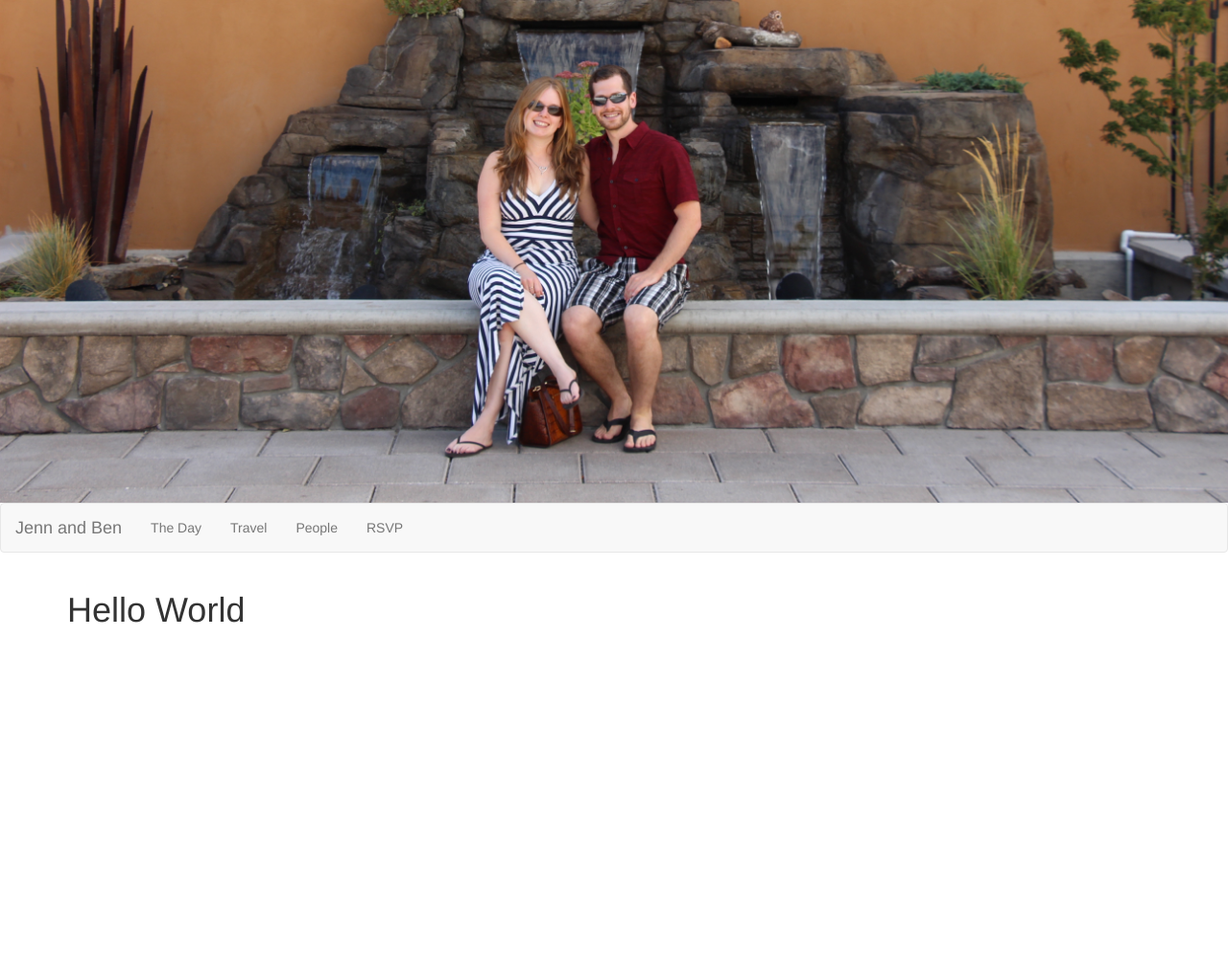
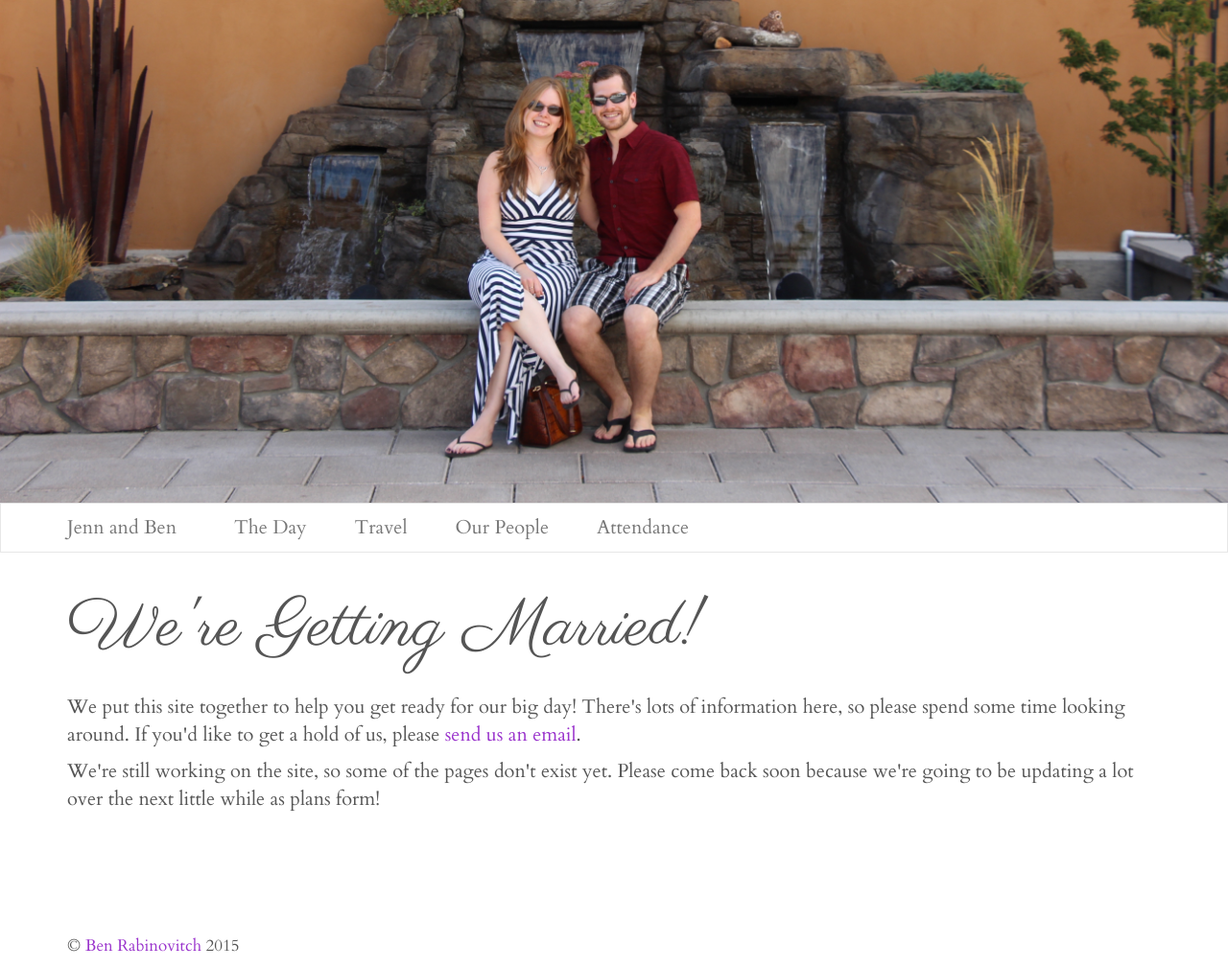
Before and after one commit to brab/wedding, a Django app: page / in a window 1280 px wide. Shown: the whole page at 96% size. Before the commit the page ends 649 px from the top, so only its background shows below. Run offline with Django 3.2, Linux system fonts and the light colour scheme; some libraries are stand-ins or nearby versions.

Commit message:
Site style + some homepage copy
- header + body typefaces
- typeface colours
- font size

```diff
--- a/backend/static/base/styles.css
+++ b/backend/static/base/styles.css
@@ -0,0 +1,24 @@
+@import url(http://fonts.googleapis.com/css?family=Parisienne|Cardo);
+
+h1 {
+  font-family: "Parisienne";
+  font-size: 70px;
+  margin-bottom: 30px;
+}
+h2 { font-family: "Parisienne"; }
+body {
+  color: #555555;
+  font-size: 20px;
+  font-family: "Cardo";
+}
+a { color: #9932CC; }
+a:hover {
+  color: #555555;
+  text-decoration: none;
+}
+
+.navbar { border-radius: 0; }
+.navbar-default { background-color: transparent; }
+.navbar-nav>li { margin-right: 20px; }
+.navbar-brand { font-size: 20px; }
+.container>.navbar-header { margin-right: 30px; }
--- a/backend/static_info/templates/static_info/index.html
+++ b/backend/static_info/templates/static_info/index.html
@@ -1,7 +1,18 @@
 {% extends "base.html" %}
 
 {% block content %}
-<h1>
-  Hello World
-</h1>
+<div class="row">
+  <div class="col-xs-12">
+    <h1>
+      We're Getting Married!
+    </h1>
+    <p>
+      We put this site together to help you get ready for our big day! There's lots of information here, so please spend some time looking around. If you'd like to get a hold of us, please <a href="mailto:wedding@rabinovitch.ca" target="_blank">send us an email</a>.
+    </p>
+
+    <p>
+      We're still working on the site, so some of the pages don't exist yet. Please come back soon because we're going to be updating a lot over the next little while as plans form!
+    </p>
+  </div>
+</div>
 {% endblock %}
--- a/backend/templates/base.html
+++ b/backend/templates/base.html
@@ -19,7 +19,7 @@
     </div>
     <div id="navigation">
       <nav class="navbar navbar-default">
-        <div class="container-fluid">
+        <div class="container">
           <div class="navbar-header">
             <button
               type="button"
@@ -38,8 +38,8 @@
             <ul class="nav navbar-nav">
               <li><a href="/">The Day</a></li>
               <li><a href="/">Travel</a></li>
-              <li><a href="/">People</a></li>
-              <li><a href="/">RSVP</a></li>
+              <li><a href="/">Our People</a></li>
+              <li><a href="/">Attendance</a></li>
             </ul>
           </div>
         </div>
@@ -51,6 +51,19 @@
       <script src="https://ajax.googleapis.com/ajax/libs/jquery/2.1.3/jquery.min.js"></script>
       <script src="https://maxcdn.bootstrapcdn.com/bootstrap/3.3.2/js/bootstrap.min.js"></script>
       {% endblock %}
+      <div class="clearfix">&nbsp;</div>
+      <div class="clearfix">&nbsp;</div>
+      <div class="clearfix">&nbsp;</div>
+      <div class="clearfix">&nbsp;</div>
+      <div class="row">
+        <div class="col-xs-12">
+          <p>
+            <small>
+              &copy; <a href="mailto:ben@rabinovitch.ca">Ben Rabinovitch</a> 2015
+            </small>
+          </p>
+        </div>
+      </div>
     </div>
   </body>
 </html>
```
Also changed, not shown: 1 other file.
